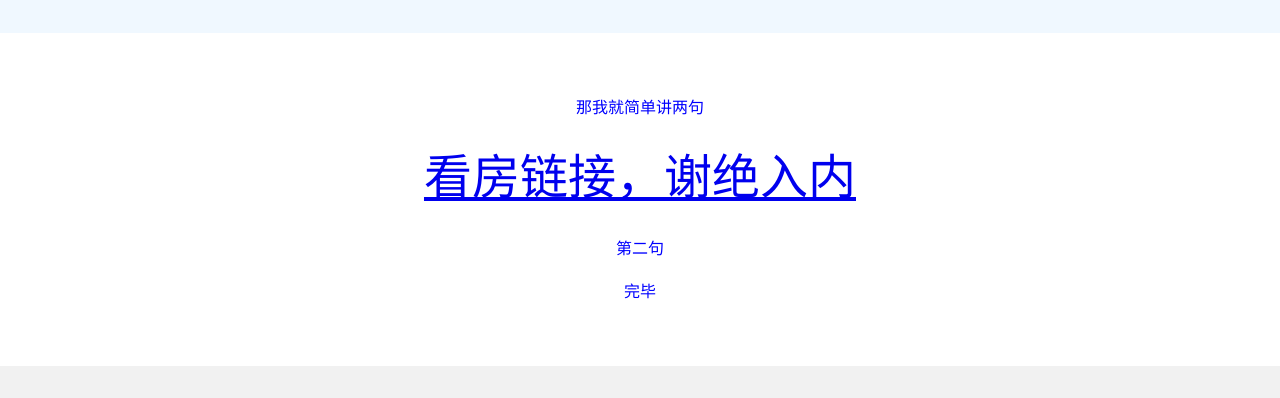
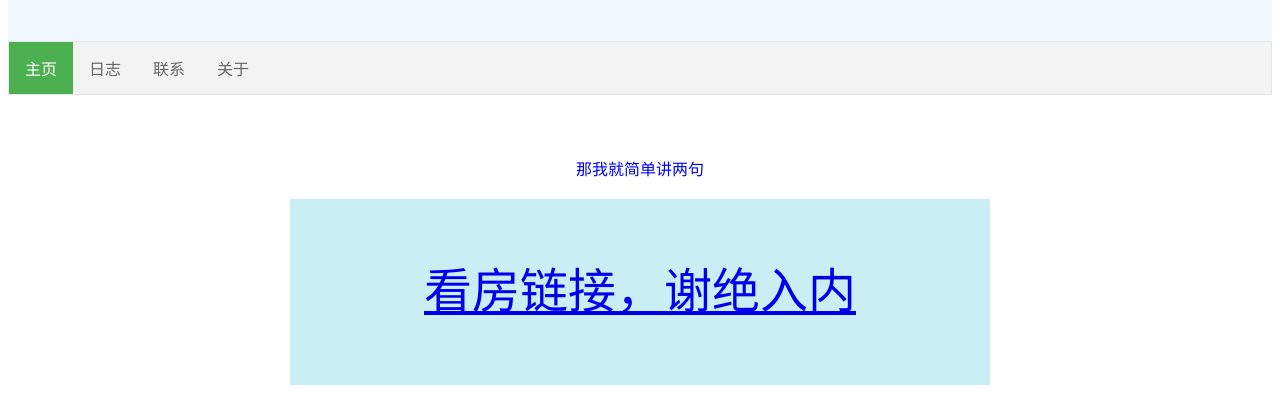
Before and after one commit to RUN-YRQ/eduwep, a plain HTML site: page index.html in a window 1280 px wide. Shown: the part 351-749 px from the top of the page. Drawn offline with Linux system fonts and the light colour scheme.

Commit message:
Update index.html

```diff
--- a/index.html
+++ b/index.html
@@ -5,8 +5,34 @@
     <meta name="viewport" content="width=device-width, initial-scale=1" />
     <title>简单讲两句</title>
     <style>
-      body {
+      ul {
+        list-style-type: none;
         margin: 0;
+        padding: 0;
+        overflow: hidden;
+        border: 1px solid #e7e7e7;
+        background-color: #f3f3f3;
+      }
+
+      li {
+        float: left;
+      }
+
+      li a {
+        display: block;
+        color: #666;
+        text-align: center;
+        padding: 14px 16px;
+        text-decoration: none;
+      }
+
+      li a:hover:not(.active) {
+        background-color: #ddd;
+      }
+
+      li a.active {
+        color: white;
+        background-color: #4caf50;
       }
     </style>
   </head>
@@ -15,6 +41,13 @@
     <div style="background-color: aliceblue; text-align: center; padding: 40px">
       <img src="https://s1.328888.xyz/2022/07/30/FjVGw.th.jpg" alt="头像" />
     </div>
+
+    <ul>
+      <li><a class="active" href="#home">主页</a></li>
+      <li><a href="#blog">日志</a></li>
+      <li><a href="#contact">联系</a></li>
+      <li><a href="#about">关于</a></li>
+    </ul>
 
     <div
       style="
@@ -26,11 +59,22 @@
       "
     >
       <p align="center">那我就简单讲两句</p>
-      <p align="center">
-        <font size="10" color="green">
-          <a href="https://b23.tv/3y2xZpH">看房链接，谢绝入内</a>
-        </font>
-      </p>
+
+      <div
+        style="
+          background-color: #bfedf2d7;
+          text-align: center;
+          padding: 40px;
+          font-size: 12px;
+        "
+      >
+        <p align="center">
+          <font size="10" color="green">
+            <a href="https://b23.tv/3y2xZpH" id="house">看房链接，谢绝入内</a>
+          </font>
+        </p>
+      </div>
+
       <p align="center">第二句</p>
       <p align="center">完毕</p>
     </div>
```
